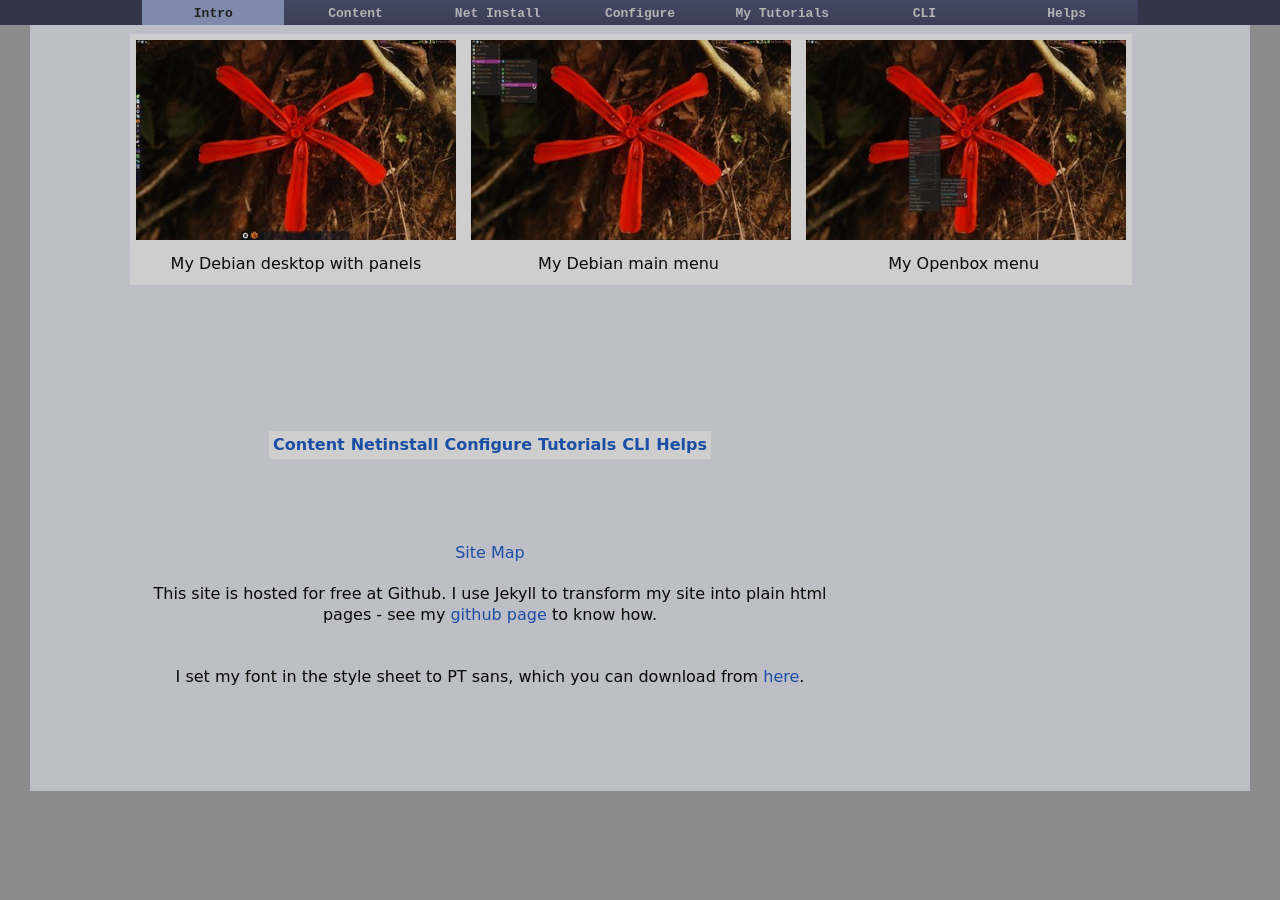
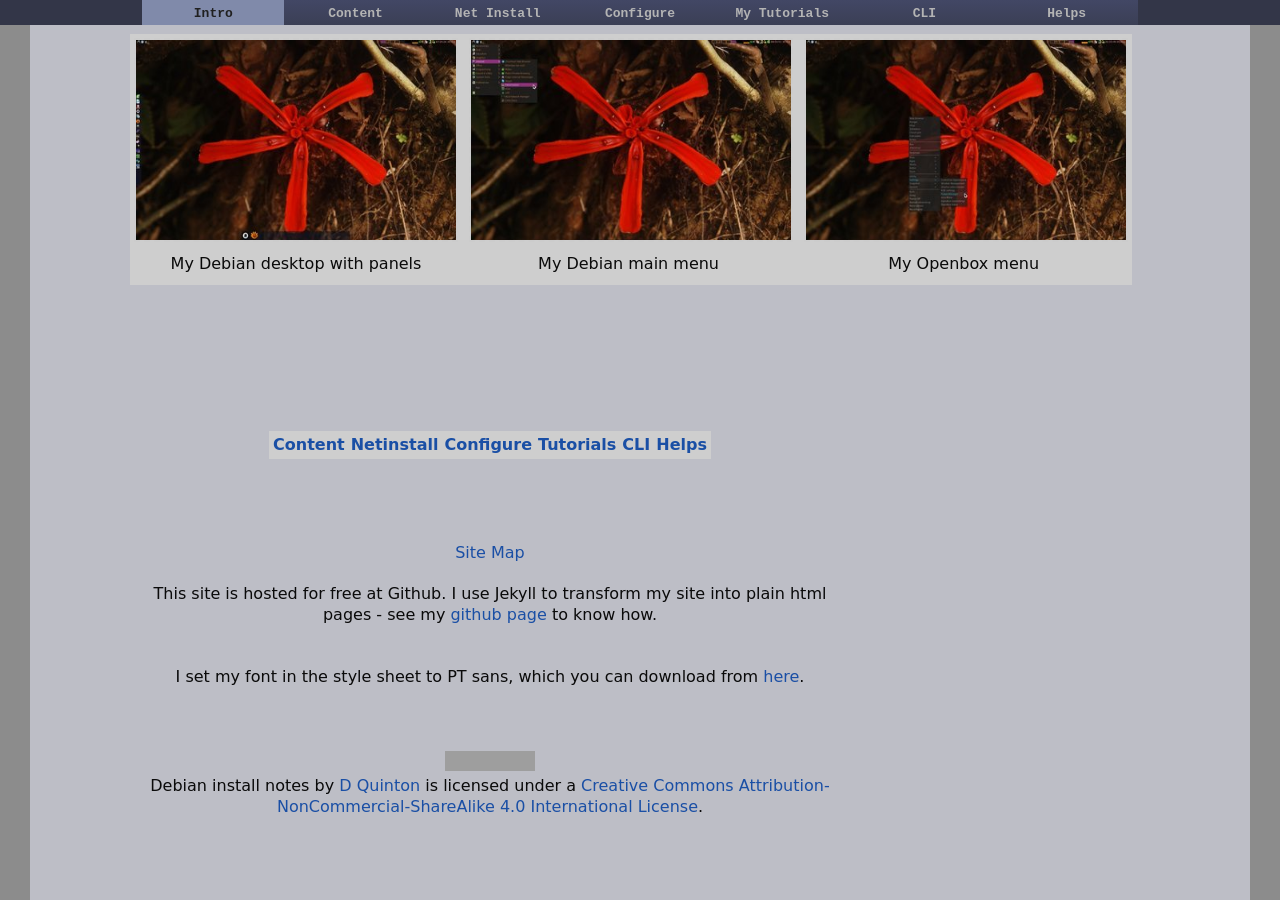
Before and after one commit to dquinton/debian-install, a Jekyll site: the page built from index.html, in a window 1280 px wide and 900 px high, scrolled down 1041 px. Built offline with Jekyll 4.4.1, drawn with Linux system fonts in a browser that asks for light colours; before the commit the page ends 1832 px from its top, so only the background shows below that; grey boxes are pictures that could not be loaded.

Commit message:
updating pages

```diff
--- a/config/ranger.html
+++ b/config/ranger.html
@@ -944,14 +944,14 @@ map ,nu shell -r umount %f</textarea>
 
 <br><br>
 <h3 id="git" class="tag">map J for Jekyll and Github commands</h3>
-<form><textarea name="T" id="file" rows="10" cols="80">
+<form><textarea name="T" id="file" rows="10" cols="100">
 ##### Github-jekyll ##########
 
 map Js shell -ft jekyll serve --watch --baseurl
 map Jc console shell -ft git commit -a -m "updating pages"
 map Ja console chain shell -ft git add . ; shell git commit -a -m "updating pages"
 map Jf console shell -ft git add %%s
-map Jp console shell -ft git push
+map Jp chain shell -ft  git config --global credential.helper cache; shell -ft git push
 map J1 shell git status | less
 map J2 shell git log --name-only | less</textarea>
 &nbsp;
--- a/index.html
+++ b/index.html
@@ -54,6 +54,7 @@ I hope you'll enjoy Debian - and appreciate too the developers who make it happe
 <br><br>
 This site is hosted for free at Github. I use Jekyll to transform my site into plain html pages - see my <a href="{{site.baseurl}}/tutorial/22-github-pages.html">github page</a> to know how.
 <br><br><br>
-I set my font in the style sheet to PT sans, which you can download from <a href="http://www.fontsquirrel.com/fonts/PT-Sans">here</a>.</div>
-<br><br><br>
+I set my font in the style sheet to PT sans, which you can download from <a href="http://www.fontsquirrel.com/fonts/PT-Sans">here</a>.
+<br><br><br><br>
+<a rel="license" href="http://creativecommons.org/licenses/by-nc-sa/4.0/"><img alt="Creative Commons License" style="border-width:0" src="https://i.creativecommons.org/l/by-nc-sa/4.0/88x31.png" /></a><br /><span xmlns:dct="http://purl.org/dc/terms/" property="dct:title">Debian install notes</span> by <a xmlns:cc="http://creativecommons.org/ns#" href="http://dquinton.github.io/debian-install/" property="cc:attributionName" rel="cc:attributionURL">D Quinton</a> is licensed under a <a rel="license" href="http://creativecommons.org/licenses/by-nc-sa/4.0/">Creative Commons Attribution-NonCommercial-ShareAlike 4.0 International License</a>.<br><br><br>
 </div>
--- a/tutorial/22-github-pages.html
+++ b/tutorial/22-github-pages.html
@@ -463,7 +463,9 @@ I recommend that once you've pushed your site you do some rigorous testing - bef
 <li>you can index your site at <a href="https://www.google.com/webmasters/tools/home?hl=en">Google webmasters tools</a> - you'll need to add tracking, like a tracking file or analytics key in the site header, which you get from <a href="https://analytics.google.com/analytics/web/#management/Settings">G Analytics Admin</a> > Accounts > New Account </li>
 <li>and submit a site map which you can make with <a href="https://www.xml-sitemaps.com/">xml-sitemaps.com</a></li>
 
-<li>or submit your site url at<a href="http://www.bing.com/toolbox/submit-site-url"> Bing</a> - er, M$.. which Yahoo and Duckduckgo scan from</ul></div>
+<li>or submit your site url at<a href="http://www.bing.com/toolbox/submit-site-url"> Bing</a> - er, M$.. which Yahoo and Duckduckgo scan from</li>
+<li>license your work at <a href="https://creativecommons.org/choose/">https://creativecommons.org/choose/</a></li>
+</ul></div>
 <br><br>
 
 
```
